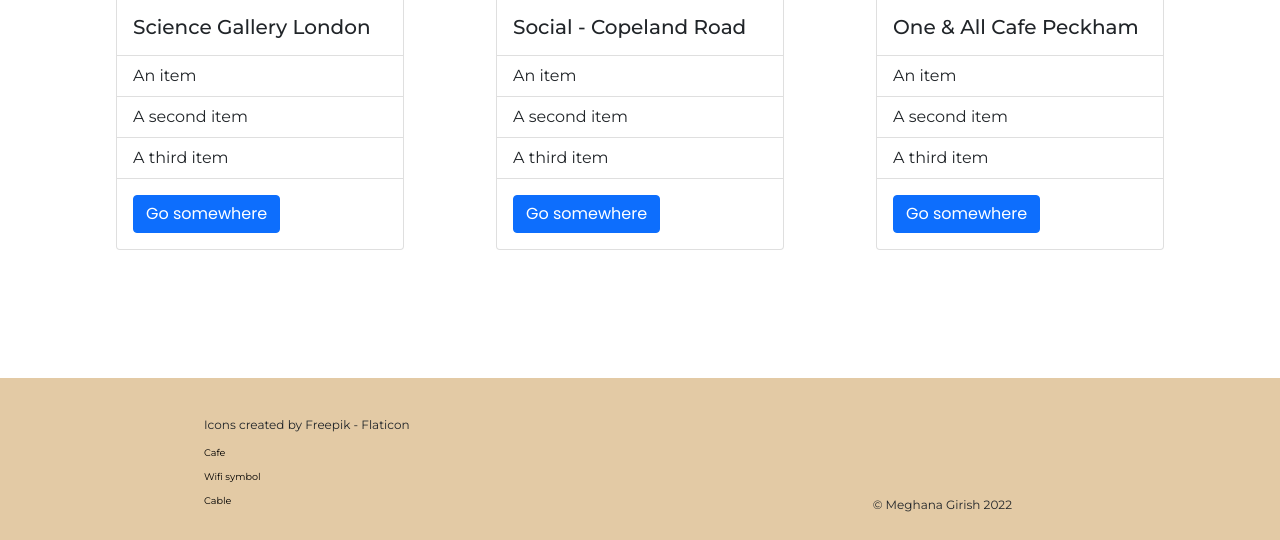
After one commit to mgirish97/CoffeeAndWifi2, a Django app: page /coffeeAndWifi/all_cafes/ in a window 1280 px wide. The commit adds this page. Shown: the part 386-926 px from the top of the page. Run offline with Django 5.2, Linux system fonts and the light colour scheme; data comes from the database, SQL or seed files in the repository.

Commit message:
Fix All Cafes page and Home nav link

```diff
--- /dev/null
+++ b/mysite/coffeeAndWifi/templates/coffeeAndWifi/cafes.html
@@ -0,0 +1,42 @@
+{% load static %}
+{% include 'coffeeAndWifi/header.html' %}
+
+<body>
+
+  <div class="container-fluid cards-container">
+    <div class="container">
+      <div class="row justify-content-center">
+        {% for cafe in all_cafes %}
+
+        <div class="col d-flex justify-content-center title-button">
+          <div class="card" style="width: 18rem;">
+            <img src="{{ cafe.img_url }}" class="card-img-top card-img" alt="...">
+            <div class="card-body">
+              <h5 class="card-title">{{ cafe.name }}</h5>
+              <!-- <p class="card-text">Some quick example text to build on the card title and make up the bulk of the card's content.</p> -->
+            </div>
+            <ul class="list-group list-group-flush">
+              <li class="list-group-item">
+                <p>An item</p>
+              </li>
+              <li class="list-group-item">
+                <p>A second item</p>
+              </li>
+              <li class="list-group-item">
+                <p>A third item</p>
+              </li>
+            </ul>
+            <div class="card-body">
+              <a href="#" class="btn btn-primary">Go somewhere</a>
+            </div>
+          </div>
+        </div>
+        {% endfor %}
+
+      </div>
+    </div>
+  </div>
+
+</body>
+
+{% include 'coffeeAndWifi/footer.html' %}
--- a/mysite/coffeeAndWifi/templates/coffeeAndWifi/header.html
+++ b/mysite/coffeeAndWifi/templates/coffeeAndWifi/header.html
@@ -30,7 +30,7 @@
       <a class="navbar-brand" href="#">Navbar</a>
       <div class="collapse navbar-collapse" id="navbarTogglerDemo03">
         <ul class="navbar-nav me-auto mb-2 mb-lg-0">
-          <li class="nav-item"><a class="nav-link active" aria-current="page" href="#">Home</a></li>
+          <li class="nav-item"><a class="nav-link active" aria-current="page" href="{% url 'index' %}">Home</a></li>
           <li class="nav-item"><a class="nav-link active" href="#">Link</a></li>
           <li class="nav-item"><a class="nav-link active" href='#'>Disabled</a></li>
         </ul>
--- a/mysite/coffeeAndWifi/templates/coffeeAndWifi/index.html
+++ b/mysite/coffeeAndWifi/templates/coffeeAndWifi/index.html
@@ -12,7 +12,7 @@
       </div>
       <div class="row justify-content-center">
         <div class="col-lg-2 col-md-3 d-flex justify-content-center title-button">
-          <a href="">
+          <a href="{% url 'cafes' %}">
             <button type="button" class="btn btn-success btn-lg">All Cafes</button>
           </a>
         </div>
--- a/mysite/coffeeAndWifi/urls.py
+++ b/mysite/coffeeAndWifi/urls.py
@@ -2,5 +2,6 @@ from django.urls import path
 from . import views
 
 urlpatterns = [
-    path("", views.index, name='index')
+    path("", views.index, name='index'),
+    path("all_cafes/", views.cafes, name="cafes")
 ]
--- a/mysite/coffeeAndWifi/views.py
+++ b/mysite/coffeeAndWifi/views.py
@@ -10,4 +10,9 @@ def index(request):
     context = {'cafe_list': get_three_cafes()}
     return render(request, 'coffeeAndWifi/index.html', context)
 
+
+def cafes(request):
+    all_cafes = Cafe.objects.all()
+    context = {'all_cafes': all_cafes}
+    return render(request, 'coffeeAndWifi/cafes.html', context)
 # Create your views here.
```
